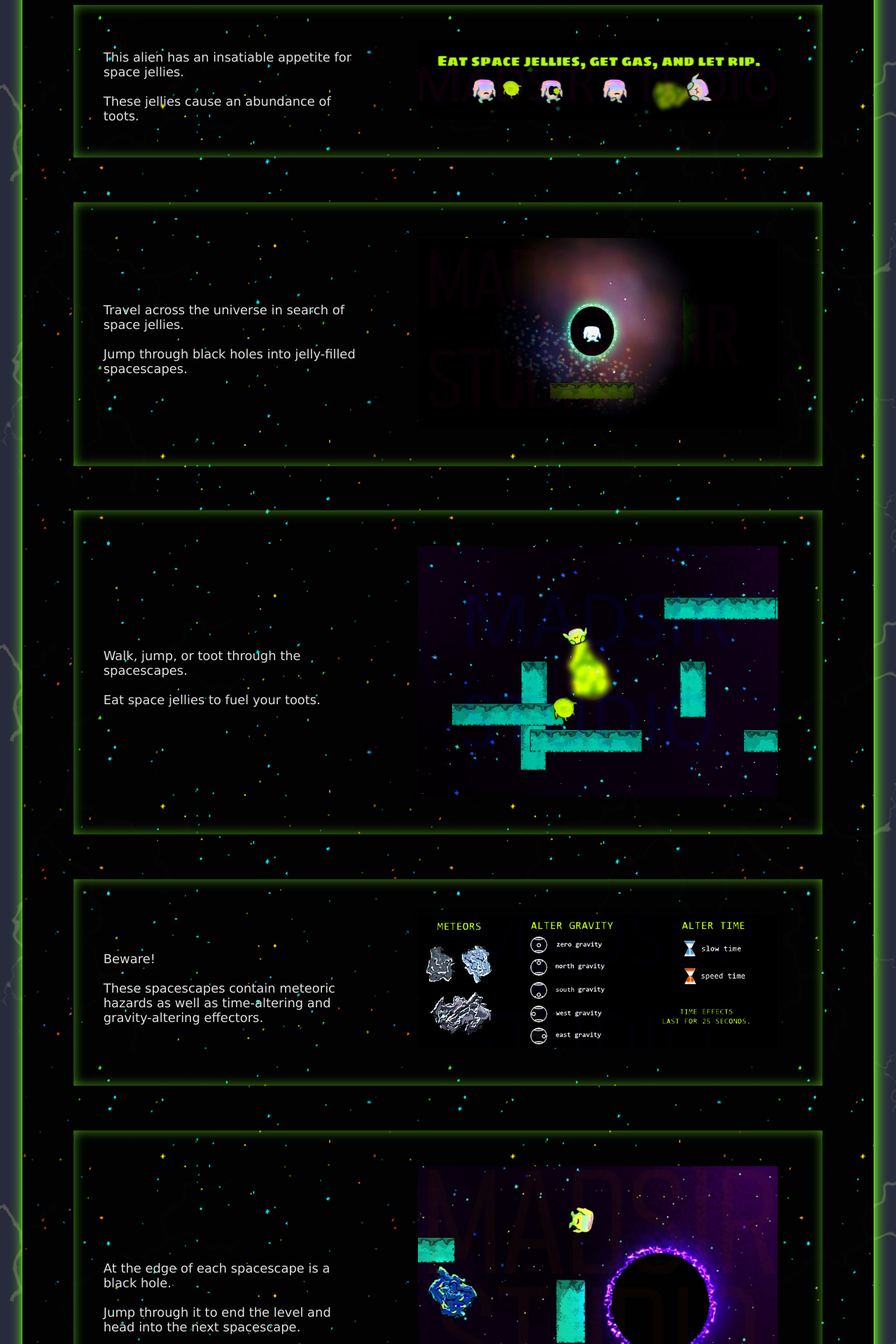
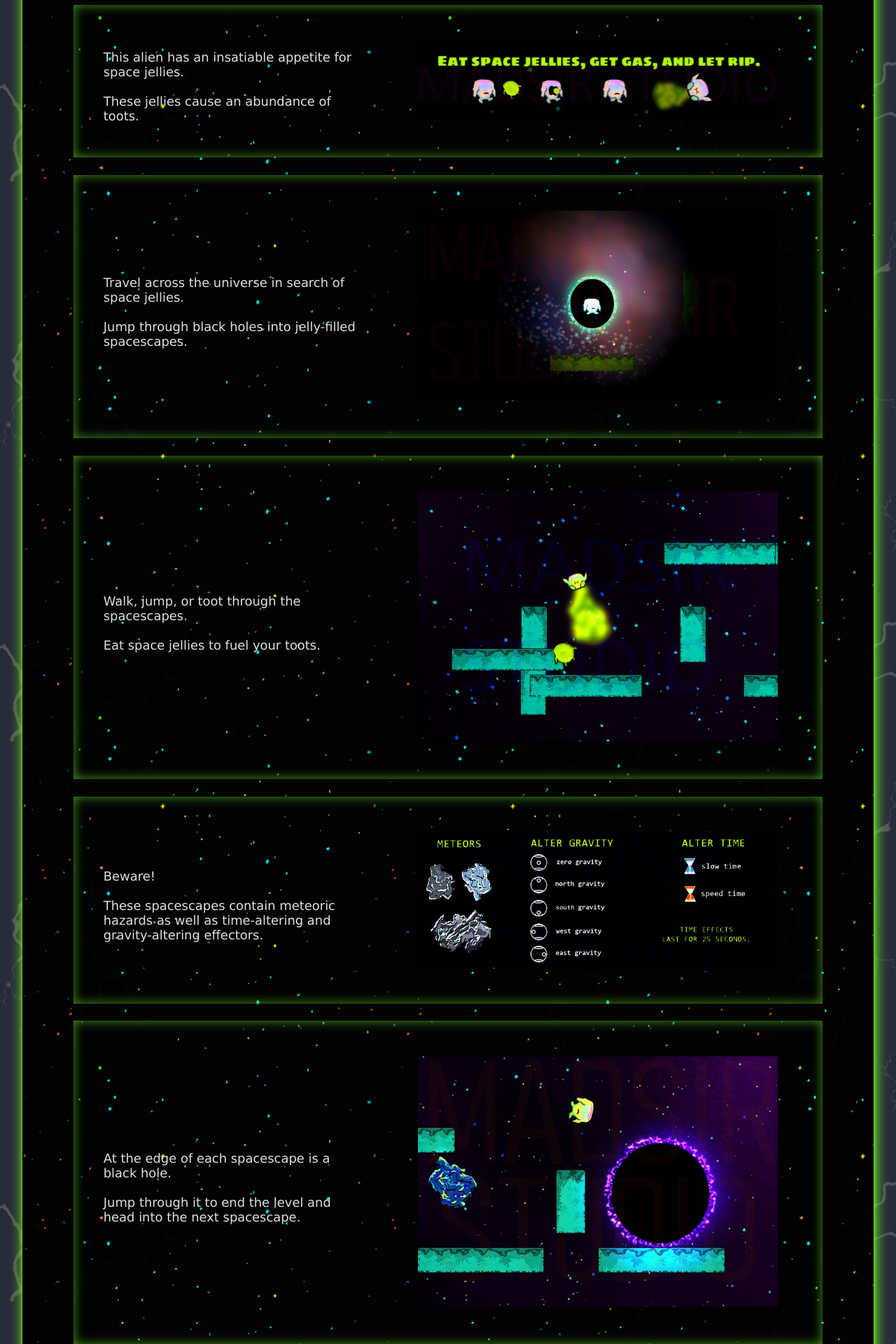
Before and after one commit to Madsir/madsirstudio.github.io, a Jekyll site: the page built from spacetoots/index.html, in a window 1280 px wide. Shown: the part 1341-3261 px from the top of the page at 70% size. Built offline with Jekyll 4.4.1, drawn with Linux system fonts in a browser that asks for light colours.

Commit message:
Update index.html

```diff
--- a/spacetoots/index.html
+++ b/spacetoots/index.html
@@ -166,7 +166,7 @@ width: 60%;
 			    </div>
 		  <br><br>
 		  </div>
-			  <br><div class="around"><br><br><br>
+			  <div class="around"><br><br><br>
 				  <div class="center">
 					  <div class="fonter">
 		<p>Travel across the universe in search of space jellies.<br><br>Jump through black holes into jelly-filled spacescapes.</p></div><br><br>
@@ -175,7 +175,7 @@ width: 60%;
 				  </div>
 		  <br><br>
 	  </div>
-			  <br><div class="around"><br><br><br>
+			  <div class="around"><br><br><br>
 				  <div class="center">
 					  <div class="fonter">
 				  <p>Walk, jump, or toot through the spacescapes.<br><br>Eat space jellies to fuel your toots.</p></div><br><br>
@@ -184,7 +184,7 @@ width: 60%;
 				  </div>
 					  <br><br>
 	  </div>
-		  <br><div class="around"><br><br><br>
+		  <div class="around"><br><br><br>
 			  <div class="center">
 				  <div class="fonter">
       <p>Beware!<br><br>These spacescapes contain meteoric hazards as well as time-altering and gravity-altering effectors.</p></div>
@@ -193,7 +193,7 @@ width: 60%;
 			  </div>
 		  <br><br>
 	  </div>
-					  <br><div class="around"><br><br><br>
+					  <div class="around"><br><br><br>
 	<div class="center">
 		<div class="fonter">
 		<p>At the edge of each spacescape is a black hole.<br><br>Jump through it to end the level and head into the next spacescape.</p></div>
@@ -203,7 +203,7 @@ width: 60%;
 	</div>
 		<br><br>
 	  </div>
-		  <br><div class="around"><br><br><br>
+		  <div class="around"><br><br><br>
 		 <div class="center">
 			 <div class="fonter">
 		  <p>Completing a level unlocks the next.<br><br>Completing all four levels unlocks the Space Toots Generator.</p></div>
@@ -213,7 +213,7 @@ width: 60%;
 		 </div>
 			 <br><br>
 	  </div>
-		  <br><div class="around"><br><br><br>
+		  <div class="around"><br><br><br>
 			  <div class="center">
 			 <div class="fonter">
 			 <p>Enter any integer between 0 and 10000000 to generate millions of unique spacescapes.</p></div>
```
